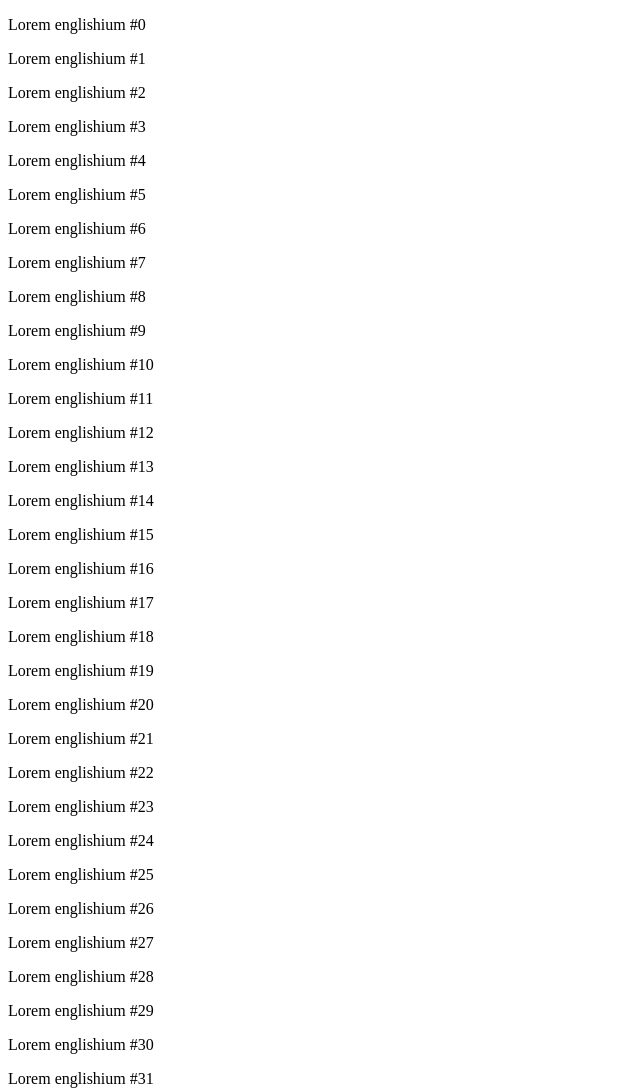
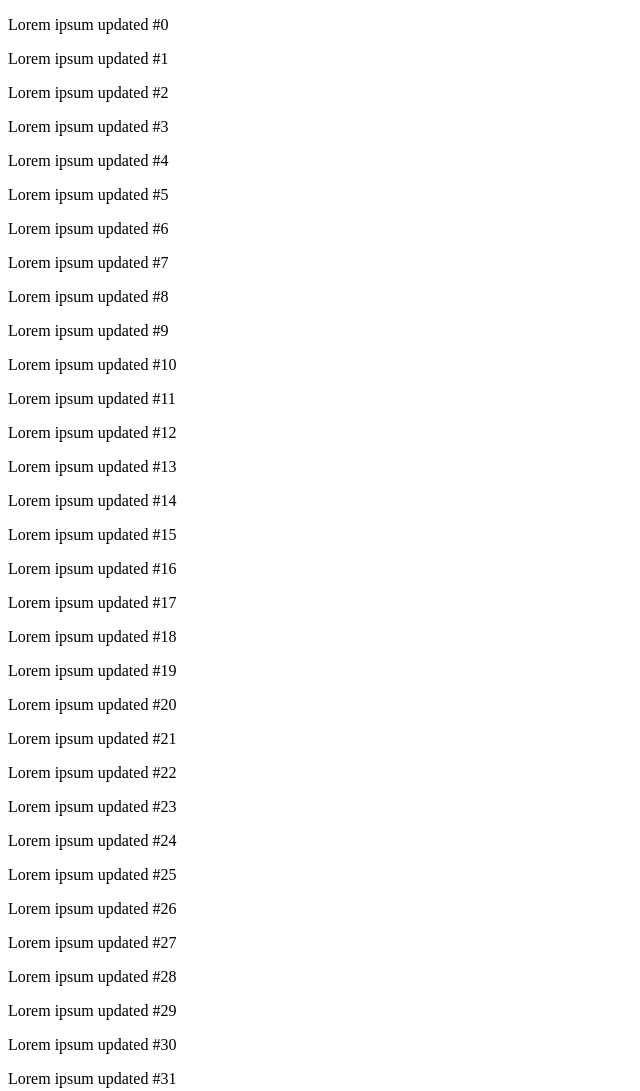
Before and after one commit to jayJs/jay-l10n, a plain HTML site: page tests.html in a window 1280 px wide. Shown: the top 1091 px of the page, without its empty margins (0-640 px from the left). Drawn offline with nearby package versions, Linux system fonts and the light colour scheme.

Commit message:
added updating test

```diff
--- a/tests.html
+++ b/tests.html
@@ -17,7 +17,7 @@
         console.time('Create translations');
           for ( iteration = 0; iteration < ITERATIONS; iteration++ ) {
             var translationId = 'translation' + iteration;
-            l10n[translationId] = { eng: 'Lorem englishium #' + iteration }
+            l10n[translationId] = { eng: 'Lorem ipsum #' + iteration }
             $('<p>', {
               'data-translate': translationId
             }).appendTo('body');
@@ -28,6 +28,15 @@
           translate("eng");
         console.timeEnd('Translate');
 
+        console.time('Localization.js: Update translations');
+          for ( iteration = 0; iteration < ITERATIONS; iteration++ ) {
+            var translationId = 'translation' + iteration;
+            l10n[translationId] = { eng: 'Lorem ipsum updated #' + iteration }
+          }
+          translate("eng");
+        console.timeEnd('Localization.js: Update translations');
+
+
       });
     </script>
   </body>
```
